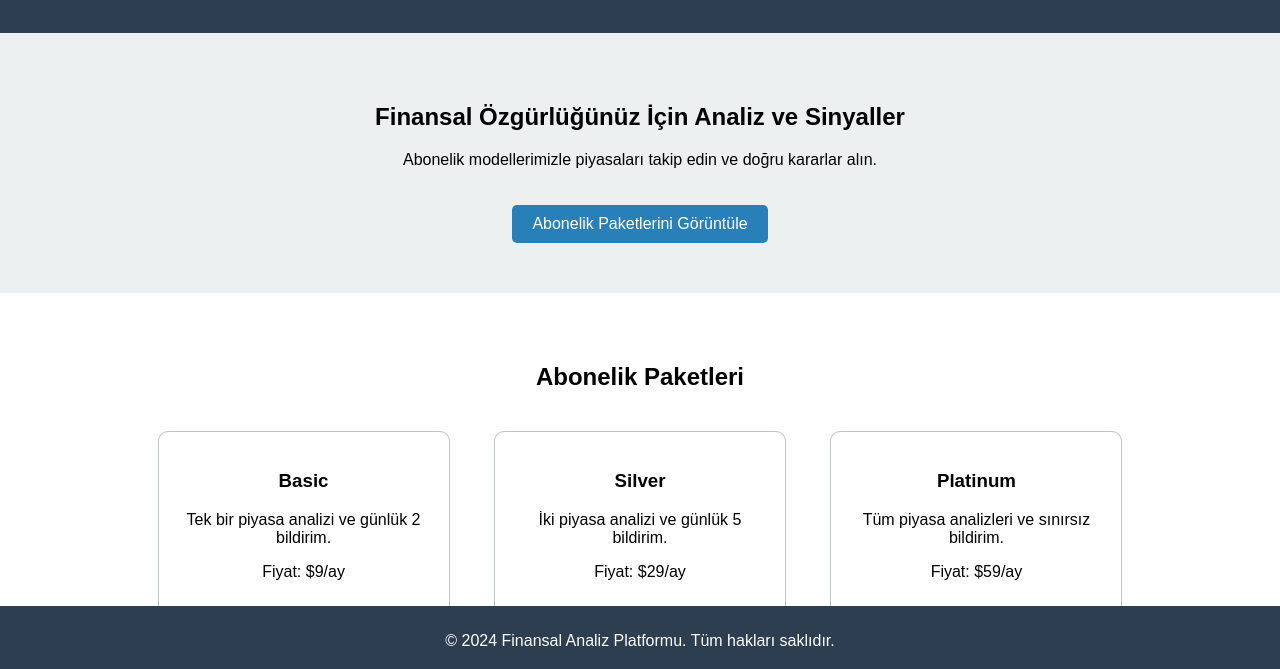
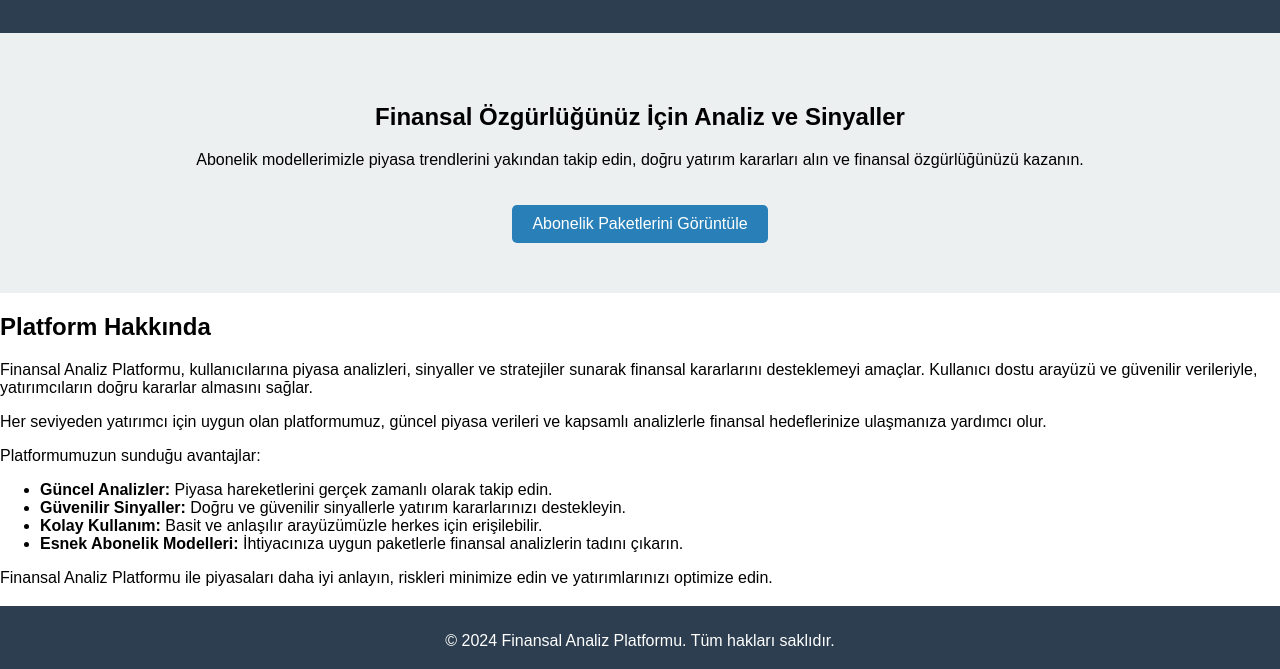
Before and after one commit to sefasayar/finansal-analiz-platformu, a website: page index.html in a window 1280 px wide. Shown: the part 124-793 px from the top of the page. Drawn offline with nearby package versions, Linux system fonts and the light colour scheme.

Commit message:
index.html

```diff
--- a/index.html
+++ b/index.html
@@ -3,7 +3,9 @@
 <head>
     <meta charset="UTF-8">
     <meta name="viewport" content="width=device-width, initial-scale=1.0">
-    <title>Finansal Analiz Platformu</title>
+    <title>Finansal Analiz Platformu | Piyasa Sinyalleri ve Stratejiler</title>
+    <meta name="description" content="Finansal Analiz Platformu ile piyasa trendlerini takip edin, doğru yatırım kararları alın ve finansal özgürlüğünüzü kazanın.">
+    <meta name="keywords" content="Finansal Analiz, Piyasa Sinyalleri, Yatırım Stratejileri, Abonelik Modelleri, Finansal Özgürlük">
     <link rel="stylesheet" href="style.css">
     <!-- Supabase JS SDK -->
     <script src="https://cdn.jsdelivr.net/npm/@supabase/supabase-js@2.0.0/dist/umd/supabase.min.js"></script>
@@ -26,28 +28,42 @@
     <main>
         <section id="hero">
             <h2>Finansal Özgürlüğünüz İçin Analiz ve Sinyaller</h2>
-            <p>Abonelik modellerimizle piyasaları takip edin ve doğru kararlar alın.</p>
+            <p>Abonelik modellerimizle piyasa trendlerini yakından takip edin, doğru yatırım kararları alın ve finansal özgürlüğünüzü kazanın.</p>
             <a href="#packages" class="btn">Abonelik Paketlerini Görüntüle</a>
+        </section>
+
+        <section id="about">
+            <h2>Platform Hakkında</h2>
+            <p>Finansal Analiz Platformu, kullanıcılarına piyasa analizleri, sinyaller ve stratejiler sunarak finansal kararlarını desteklemeyi amaçlar. Kullanıcı dostu arayüzü ve güvenilir verileriyle, yatırımcıların doğru kararlar almasını sağlar.</p>
+            <p>Her seviyeden yatırımcı için uygun olan platformumuz, güncel piyasa verileri ve kapsamlı analizlerle finansal hedeflerinize ulaşmanıza yardımcı olur.</p>
+            <p>Platformumuzun sunduğu avantajlar:</p>
+            <ul>
+                <li><strong>Güncel Analizler:</strong> Piyasa hareketlerini gerçek zamanlı olarak takip edin.</li>
+                <li><strong>Güvenilir Sinyaller:</strong> Doğru ve güvenilir sinyallerle yatırım kararlarınızı destekleyin.</li>
+                <li><strong>Kolay Kullanım:</strong> Basit ve anlaşılır arayüzümüzle herkes için erişilebilir.</li>
+                <li><strong>Esnek Abonelik Modelleri:</strong> İhtiyacınıza uygun paketlerle finansal analizlerin tadını çıkarın.</li>
+            </ul>
+            <p>Finansal Analiz Platformu ile piyasaları daha iyi anlayın, riskleri minimize edin ve yatırımlarınızı optimize edin.</p>
         </section>
 
         <section id="packages">
             <h2>Abonelik Paketleri</h2>
             <div class="package">
                 <h3>Basic</h3>
-                <p>Tek bir piyasa analizi ve günlük 2 bildirim.</p>
-                <p>Fiyat: $9/ay</p>
+                <p>Temel piyasa analizleri ve günlük 2 bildirim ile finansal ihtiyaçlarınızı karşılayın.</p>
+                <p>Fiyat: <strong>$9/ay</strong></p>
                 <a href="#" class="btn">Satın Al</a>
             </div>
             <div class="package">
                 <h3>Silver</h3>
-                <p>İki piyasa analizi ve günlük 5 bildirim.</p>
-                <p>Fiyat: $29/ay</p>
+                <p>Daha kapsamlı piyasa analizleri ve günlük 5 bildirim ile yatırım kararlarınızı güçlendirin.</p>
+                <p>Fiyat: <strong>$29/ay</strong></p>
                 <a href="#" class="btn">Satın Al</a>
             </div>
             <div class="package">
                 <h3>Platinum</h3>
-                <p>Tüm piyasa analizleri ve sınırsız bildirim.</p>
-                <p>Fiyat: $59/ay</p>
+                <p>En kapsamlı piyasa analizleri ve sınırsız bildirim ile finansal stratejilerinizi en üst seviyeye taşıyın.</p>
+                <p>Fiyat: <strong>$59/ay</strong></p>
                 <a href="#" class="btn">Satın Al</a>
             </div>
         </section>
```
